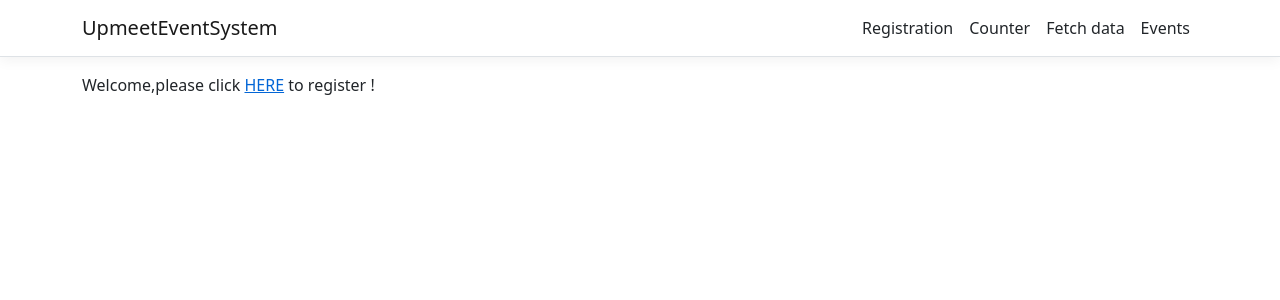
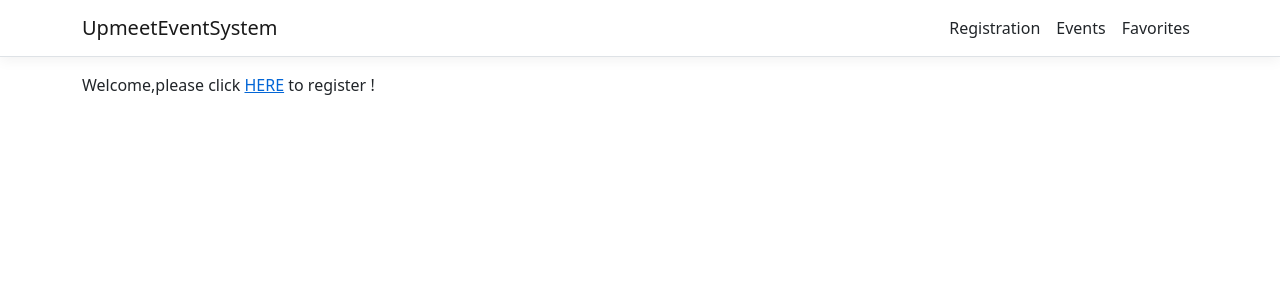
Before and after one commit to WendyJackson1/UpmeetEventSystem, an Angular app in the folder UpmeetEventSystem/ClientApp/: page / in a window 1280 px wide. Shown: the top 300 px of the page. Built offline with nearby package versions, Linux system fonts and the light colour scheme.

Commit message:
added fav tab

```diff
--- a/UpmeetEventSystem/ClientApp/src/app/nav-menu/nav-menu.component.html
+++ b/UpmeetEventSystem/ClientApp/src/app/nav-menu/nav-menu.component.html
@@ -27,19 +27,20 @@
           >
             <a class="nav-link text-dark" [routerLink]="['/user']">Registration</a>
           </li>
+
+          <!-- <li class="nav-item" [routerLinkActive]="['link-active']">
+            <a class="nav-link text-dark" [routerLink]="['/fetch-data']"
+              >Fetch data</a
+            >
+          </li> -->
           <li class="nav-item" [routerLinkActive]="['link-active']">
-            <a class="nav-link text-dark" [routerLink]="['/counter']"
-              >Counter</a
+            <a class="nav-link text-dark" [routerLink]="['/showEvents']"
+              >Events</a
             >
           </li>
           <li class="nav-item" [routerLinkActive]="['link-active']">
-            <a class="nav-link text-dark" [routerLink]="['/fetch-data']"
-              >Fetch data</a
-            >
-          </li>
-          <li class="nav-item" [routerLinkActive]="['link-active']">
-            <a class="nav-link text-dark" [routerLink]="['/showEvents']"
-              >Events</a
+            <a class="nav-link text-dark" [routerLink]="['/favorite']"
+              >Favorites</a
             >
           </li>
 
```
